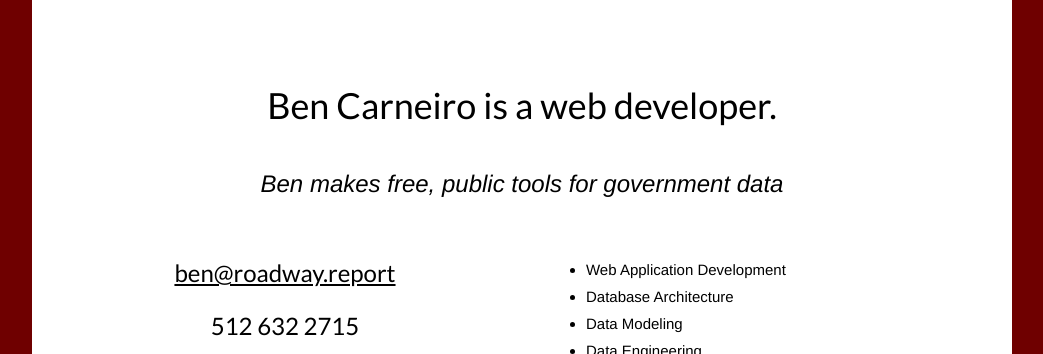
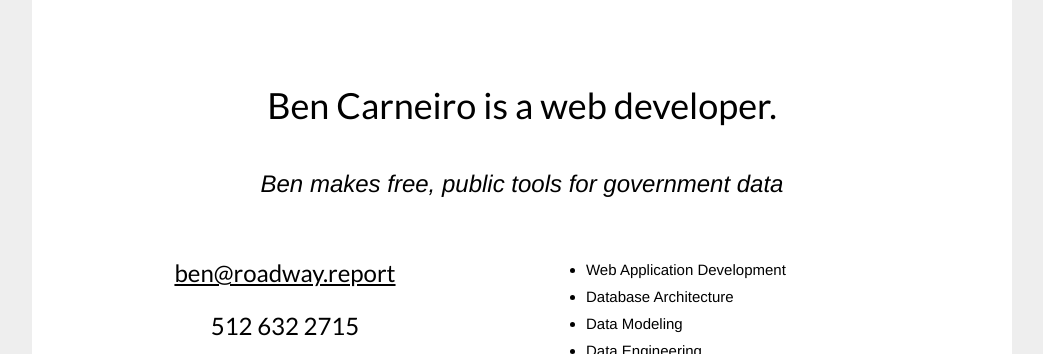
Before and after one commit to bencarneiro/maps, a Django app: page /resume in a window 1280 px wide. Shown: the part 401-755 px from the top of the page, without its empty margins (118-1161 px from the left). Run offline with Django 4.2, Linux system fonts and the light colour scheme.

Commit message:
tweak background color

```diff
--- a/austin/app/templates/new_resume.html
+++ b/austin/app/templates/new_resume.html
@@ -70,7 +70,7 @@ body, html {
 }
 
 body {
-  background-color: #6f0000;
+  background-color: #eeeeee;
   font-family: Helvetica, sans-serif;
 }
 
```
